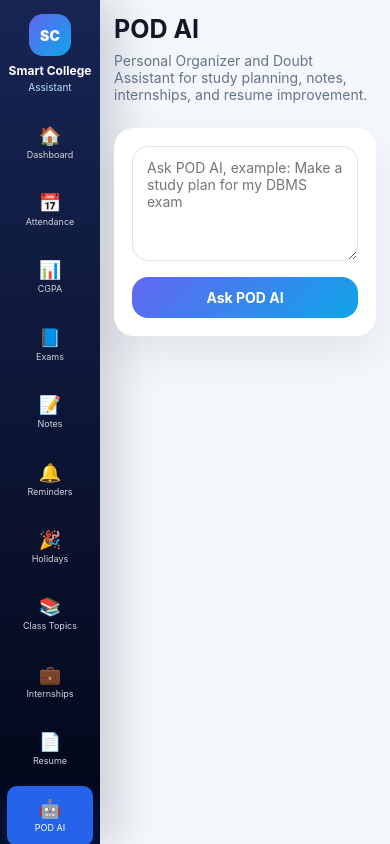
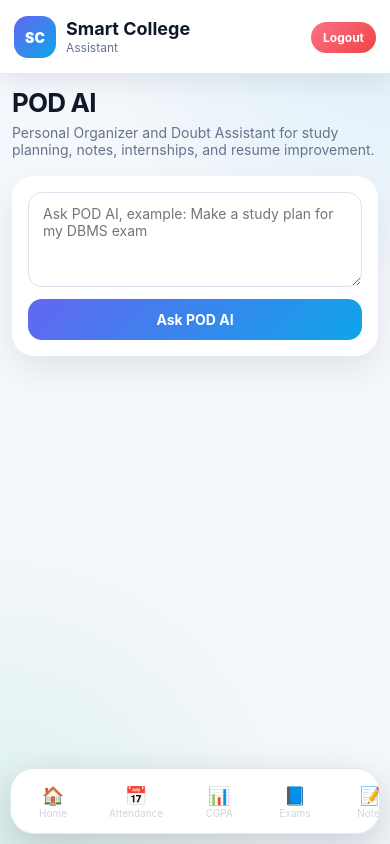
Before and after one commit to AHirranya/Student-Assistant, a React (Vite) app in the folder client/: page /pod-ai in a window 390 px wide. Built offline with nearby package versions, Linux system fonts and the light colour scheme; no server answers; sample sign-in values are in the browser's storage.

Commit message:
Update mobile app CSS layout

```diff
--- a/client/src/App.css
+++ b/client/src/App.css
@@ -22,7 +22,9 @@ select {
   font-family: inherit;
 }
 
-/* AUTH */
+/* =========================
+   AUTH PAGES
+========================= */
 
 .auth-page {
   min-height: 100vh;
@@ -51,6 +53,7 @@ select {
 
 .auth-box h2 {
   margin: 0 0 24px;
+  color: #111827;
 }
 
 .auth-box input {
@@ -59,6 +62,11 @@ select {
 
 .auth-box button {
   width: 100%;
+  margin-top: 8px;
+}
+
+.auth-box p {
+  margin-top: 18px;
 }
 
 .auth-box a {
@@ -66,7 +74,9 @@ select {
   font-weight: 800;
 }
 
-/* LAYOUT */
+/* =========================
+   DESKTOP LAYOUT
+========================= */
 
 .app-layout {
   min-height: 100vh;
@@ -106,10 +116,15 @@ select {
   color: white;
 }
 
+.brand-text {
+  flex: 1;
+}
+
 .sidebar h2 {
   margin: 0;
   font-size: 25px;
   line-height: 1.1;
+  color: white;
 }
 
 .sidebar p {
@@ -149,6 +164,10 @@ select {
   font-size: 20px;
 }
 
+.nav-label {
+  line-height: 1.2;
+}
+
 .logout-btn {
   width: 100%;
   margin-top: 24px;
@@ -165,6 +184,10 @@ select {
   gap: 8px;
 }
 
+.mobile-logout {
+  display: none;
+}
+
 .main-content {
   margin-left: 285px;
   width: calc(100% - 285px);
@@ -172,22 +195,35 @@ select {
   padding: 38px;
 }
 
-/* GENERAL */
+/* =========================
+   GENERAL TEXT
+========================= */
 
 h1 {
   font-size: 38px;
   margin: 0 0 8px;
   color: #111827;
+  letter-spacing: -0.8px;
 }
 
 h2 {
   margin-top: 0;
+  color: #111827;
+}
+
+h3 {
+  color: #111827;
 }
 
 .sub-text {
   color: #64748b;
   font-size: 18px;
+  margin-bottom: 24px;
 }
+
+/* =========================
+   INPUTS / BUTTONS / CARDS
+========================= */
 
 input,
 textarea,
@@ -198,11 +234,20 @@ select {
   border-radius: 16px;
   font-size: 16px;
   outline: none;
+  background: white;
+  color: #111827;
 }
 
 textarea {
   min-height: 115px;
   resize: vertical;
+}
+
+input:focus,
+textarea:focus,
+select:focus {
+  border-color: #6366f1;
+  box-shadow: 0 0 0 4px rgba(99, 102, 241, 0.12);
 }
 
 button {
@@ -214,6 +259,10 @@ button {
   font-size: 16px;
   font-weight: 700;
   cursor: pointer;
+}
+
+button:hover {
+  opacity: 0.95;
 }
 
 .form-card,
@@ -231,6 +280,7 @@ button {
   display: grid;
   grid-template-columns: 1fr 1fr;
   gap: 16px;
+  max-width: 930px;
 }
 
 .form-card textarea,
@@ -239,13 +289,38 @@ button {
   grid-column: 1 / -1;
 }
 
-/* DASHBOARD */
+.cards-grid {
+  display: grid;
+  grid-template-columns: repeat(auto-fit, minmax(260px, 1fr));
+  gap: 24px;
+  margin-bottom: 30px;
+}
+
+.card h1 {
+  color: #4f46e5;
+  font-size: 36px;
+}
+
+.card h3 {
+  margin-top: 0;
+  margin-bottom: 10px;
+}
+
+.card a {
+  color: #4f46e5;
+  font-weight: 800;
+}
+
+/* =========================
+   DASHBOARD
+========================= */
 
 .dashboard-page {
   max-width: 1180px;
 }
 
-.dashboard-top {
+.dashboard-top,
+.dashboard-header {
   display: flex;
   justify-content: space-between;
   align-items: flex-start;
@@ -407,7 +482,9 @@ button {
   color: #64748b;
 }
 
-/* NOTIFICATION */
+/* =========================
+   NOTIFICATIONS
+========================= */
 
 .notification-wrapper {
   position: relative;
@@ -462,7 +539,9 @@ button {
   margin-bottom: 10px;
 }
 
-/* ATTENDANCE STATUS COLORS */
+/* =========================
+   ATTENDANCE STATUS COLORS
+========================= */
 
 .danger-critical {
   background: linear-gradient(135deg, #fff1f2, #ffe4e6);
@@ -500,11 +579,14 @@ button {
   color: #15803d;
 }
 
-/* TABLE */
+/* =========================
+   TABLES
+========================= */
 
 table {
   width: 100%;
   border-collapse: collapse;
+  background: white;
 }
 
 th,
@@ -516,9 +598,12 @@ td {
 
 th {
   background: #eef2ff;
+  color: #334155;
 }
 
-/* STATUS */
+/* =========================
+   STATUS / UTILITY
+========================= */
 
 .error {
   background: #ffe4e6;
@@ -538,8 +623,37 @@ th {
   text-align: center;
 }
 
+.badge {
+  display: inline-block;
+  padding: 7px 12px;
+  border-radius: 999px;
+  font-size: 14px;
+  font-weight: 800;
+}
+
+.safe {
+  background: #dcfce7;
+  color: #166534;
+}
+
+.danger {
+  background: #ffe4e6;
+  color: #9f1239;
+}
+
+.warning {
+  background: #fef3c7;
+  color: #92400e;
+}
+
 .delete {
   background: linear-gradient(135deg, #fb7185, #ef4444);
+}
+
+.small-btn {
+  padding: 9px 14px;
+  margin-right: 8px;
+  font-size: 14px;
 }
 
 .ai-response {
@@ -560,167 +674,327 @@ th {
   width: auto;
 }
 
-/* PHONE APP DISPLAY */
+.search-box {
+  max-width: 430px;
+  margin-bottom: 24px;
+}
+
+/* =========================
+   SCROLLBAR
+========================= */
+
+.sidebar::-webkit-scrollbar,
+.notification-box::-webkit-scrollbar,
+.main-content::-webkit-scrollbar {
+  width: 7px;
+}
+
+.sidebar::-webkit-scrollbar-thumb,
+.notification-box::-webkit-scrollbar-thumb,
+.main-content::-webkit-scrollbar-thumb {
+  background: rgba(148, 163, 184, 0.45);
+  border-radius: 999px;
+}
+
+/* =========================
+   PHONE APP STYLE
+   Top header + full content + bottom nav
+========================= */
 
 @media (max-width: 768px) {
   html,
   body {
     width: 100%;
-    height: 100%;
-    overflow: hidden;
+    min-height: 100%;
+    overflow-x: hidden;
+    background: #f4f7fb;
   }
 
   #root {
     width: 100%;
-    height: 100vh;
-    overflow: hidden;
+    min-height: 100vh;
   }
 
   .app-layout {
+    display: block;
     width: 100%;
-    height: 100vh;
-    overflow: hidden;
+    min-height: 100vh;
+    background: #f4f7fb;
   }
 
+  /* TOP HEADER */
   .sidebar {
-    width: 112px;
-    height: 100vh;
-    min-height: 100vh;
-    padding: 15px 8px;
-    overflow-y: auto;
+    position: fixed;
+    top: 0;
+    left: 0;
+    width: 100%;
+    min-height: auto;
+    height: 74px;
+    padding: 10px 14px;
+    z-index: 1000;
+    background: rgba(255, 255, 255, 0.96);
+    color: #0f172a;
+    box-shadow: 0 8px 26px rgba(15, 23, 42, 0.08);
+    border-bottom: 1px solid #e5e7eb;
+    overflow: visible;
   }
 
   .brand-box {
-    flex-direction: column;
-    gap: 8px;
-    text-align: center;
-    margin-bottom: 20px;
+    display: flex;
+    align-items: center;
+    gap: 10px;
+    margin: 0;
+    height: 54px;
   }
 
   .brand-logo {
     width: 42px;
     height: 42px;
     border-radius: 14px;
+    background: linear-gradient(135deg, #6366f1, #0ea5e9);
+    color: white;
+    display: flex;
+    align-items: center;
+    justify-content: center;
+    font-weight: 900;
     font-size: 14px;
+    flex-shrink: 0;
+  }
+
+  .brand-text {
+    flex: 1;
   }
 
   .sidebar h2 {
-    font-size: 14px;
-    line-height: 1.15;
+    font-size: 18px;
+    line-height: 1.1;
+    color: #0f172a;
+    margin: 0;
   }
 
   .sidebar p {
-    font-size: 10px;
+    font-size: 12px;
+    color: #64748b;
+    margin: 2px 0 0;
   }
 
+  .mobile-logout {
+    display: block;
+    width: auto;
+    padding: 8px 12px;
+    font-size: 12px;
+    border-radius: 999px;
+    background: linear-gradient(135deg, #fb7185, #ef4444);
+    color: white;
+    box-shadow: none;
+  }
+
+  .logout-btn {
+    display: none;
+  }
+
+  /* BOTTOM NAV */
   .sidebar nav {
+    position: fixed;
+    left: 10px;
+    right: 10px;
+    bottom: 10px;
+    height: 66px;
+    background: rgba(255, 255, 255, 0.98);
+    border: 1px solid #e5e7eb;
+    border-radius: 24px;
+    box-shadow: 0 14px 40px rgba(15, 23, 42, 0.18);
+    display: flex;
+    flex-direction: row;
     gap: 8px;
+    padding: 8px;
+    overflow-x: auto;
+    overflow-y: hidden;
+    z-index: 1000;
+  }
+
+  .sidebar nav::-webkit-scrollbar {
+    display: none;
   }
 
   .nav-link {
+    min-width: 72px;
+    height: 50px;
+    padding: 6px 8px;
+    border-radius: 18px;
+    color: #64748b;
+    background: transparent;
+    display: flex;
     flex-direction: column;
-    gap: 4px;
+    align-items: center;
+    justify-content: center;
+    gap: 3px;
     font-size: 10px;
-    padding: 10px 5px;
     text-align: center;
-    border-radius: 15px;
+    flex-shrink: 0;
+  }
+
+  .nav-link:hover {
+    transform: none;
+    background: #f1f5f9;
+  }
+
+  .nav-link.active {
+    background: linear-gradient(135deg, #6366f1, #0ea5e9);
+    color: white;
+    box-shadow: 0 8px 18px rgba(37, 99, 235, 0.28);
   }
 
   .nav-icon {
-    font-size: 20px;
+    font-size: 18px;
+    line-height: 1;
   }
 
   .nav-label {
-    line-height: 1.15;
+    font-size: 10px;
+    line-height: 1;
+    white-space: nowrap;
   }
 
-  .logout-btn {
-    font-size: 10px;
-    padding: 10px 5px;
-    flex-direction: column;
-    gap: 3px;
-  }
-
+  /* CONTENT FULL WIDTH */
   .main-content {
-    position: fixed;
-    top: 0;
-    left: 112px;
-    width: calc(100% - 112px);
-    height: 100vh;
     margin-left: 0;
-    padding: 18px;
-    overflow-y: auto;
+    width: 100%;
+    min-height: 100vh;
+    padding: 92px 14px 92px;
+    background:
+      radial-gradient(circle at top right, rgba(14, 165, 233, 0.1), transparent 32%),
+      radial-gradient(circle at bottom left, rgba(16, 185, 129, 0.1), transparent 32%),
+      #f4f7fb;
     overflow-x: hidden;
   }
 
   h1 {
-    font-size: 25px;
+    font-size: 28px;
+    line-height: 1.15;
+    margin-bottom: 6px;
   }
 
   h2 {
-    font-size: 20px;
+    font-size: 21px;
+  }
+
+  h3 {
+    font-size: 16px;
   }
 
   .sub-text {
     font-size: 14px;
+    margin-bottom: 18px;
   }
 
-  .dashboard-top {
+  .dashboard-top,
+  .dashboard-header {
+    display: flex;
+    justify-content: space-between;
     align-items: flex-start;
+    gap: 12px;
+    margin-bottom: 20px;
+  }
+
+  .notification-btn {
+    width: 44px;
+    height: 44px;
+    font-size: 20px;
+    border-radius: 50%;
+    background: white;
+    color: #111827;
+    box-shadow: 0 10px 24px rgba(15, 23, 42, 0.12);
+  }
+
+  .notification-box {
+    position: absolute;
+    top: 54px;
+    right: 0;
+    width: 270px;
+    max-height: 360px;
+    background: white;
+    border-radius: 20px;
+    padding: 16px;
+    box-shadow: 0 18px 44px rgba(15, 23, 42, 0.2);
+    z-index: 1200;
   }
 
   .dashboard-card-grid {
-    grid-template-columns: 1fr 1fr;
+    display: grid;
+    grid-template-columns: 1fr;
     gap: 14px;
+    margin-bottom: 20px;
+  }
+
+  .dashboard-stat-card,
+  .attendance-status-panel,
+  .dashboard-list-card,
+  .form-card,
+  .section-card,
+  .table-card,
+  .card {
+    width: 100%;
+    padding: 18px;
+    border-radius: 22px;
+    margin-bottom: 16px;
+    background: white;
+    box-shadow: 0 14px 34px rgba(15, 23, 42, 0.08);
   }
 
   .dashboard-stat-card {
-    padding: 16px;
-    border-radius: 20px;
+    min-height: 145px;
   }
 
   .stat-icon {
     width: 48px;
     height: 48px;
+    border-radius: 16px;
     font-size: 22px;
-    margin-bottom: 14px;
+    margin-bottom: 12px;
   }
 
   .dashboard-stat-card h2 {
-    font-size: 28px;
+    font-size: 32px;
+    margin: 0 0 4px;
   }
 
   .dashboard-stat-card p {
-    font-size: 14px;
+    font-size: 15px;
+    margin: 0 0 4px;
   }
 
   .dashboard-stat-card span {
     font-size: 13px;
   }
 
-  .attendance-status-panel,
-  .dashboard-list-card,
-  .form-card,
-  .section-card,
-  .table-card,
-  .card {
-    padding: 18px;
-    border-radius: 20px;
-    margin-bottom: 18px;
+  .list-card-header {
+    margin-bottom: 12px;
   }
 
   .exam-row,
   .reminder-row {
     gap: 12px;
+    padding: 13px 0;
   }
 
   .date-box {
     width: 54px;
     height: 54px;
+    border-radius: 16px;
+  }
+
+  .date-box strong {
+    font-size: 20px;
+  }
+
+  .date-box span {
+    font-size: 11px;
   }
 
   .row-content h3 {
     font-size: 15px;
+    margin-bottom: 3px;
   }
 
   .row-content p {
@@ -728,7 +1002,16 @@ th {
   }
 
   .form-card {
+    display: grid;
     grid-template-columns: 1fr;
+    gap: 12px;
+    max-width: 100%;
+  }
+
+  .form-card textarea,
+  .form-card button,
+  .form-card .full-width {
+    grid-column: 1;
   }
 
   input,
@@ -737,54 +1020,64 @@ th {
   button {
     font-size: 14px;
     padding: 12px 14px;
+    border-radius: 14px;
   }
 
-  .notification-btn {
-    width: 44px;
-    height: 44px;
-    font-size: 20px;
-  }
-
-  .notification-box {
-    width: 250px;
-    right: 0;
+  textarea {
+    min-height: 95px;
   }
 
   table {
     font-size: 13px;
+    display: block;
+    overflow-x: auto;
+    white-space: nowrap;
   }
 
   th,
   td {
     padding: 10px;
   }
+
+  .auth-page {
+    min-height: 100vh;
+    padding: 18px;
+  }
+
+  .auth-box {
+    padding: 28px;
+    border-radius: 24px;
+  }
+
+  .auth-box h1 {
+    font-size: 26px;
+  }
+
+  .auth-box h2 {
+    font-size: 20px;
+  }
 }
 
 @media (max-width: 420px) {
-  .sidebar {
-    width: 100px;
-    padding: 14px 7px;
+  .main-content {
+    padding: 88px 12px 90px;
   }
 
-  .main-content {
-    left: 100px;
-    width: calc(100% - 100px);
-    padding: 14px;
-  }
-
-  .dashboard-card-grid {
-    grid-template-columns: 1fr;
+  .dashboard-stat-card,
+  .attendance-status-panel,
+  .dashboard-list-card,
+  .form-card,
+  .section-card,
+  .table-card,
+  .card {
+    padding: 16px;
   }
 
   .nav-link {
-    font-size: 9px;
+    min-width: 68px;
   }
 
-  .nav-icon {
-    font-size: 18px;
-  }
-
-  .sidebar h2 {
-    font-size: 12px;
+  h1 {
+    font-size: 26px;
   }
 }
--- a/client/src/components/Sidebar.jsx
+++ b/client/src/components/Sidebar.jsx
@@ -10,66 +10,18 @@ function Sidebar() {
   };
 
   const menuItems = [
-    {
-      path: "/",
-      icon: "🏠",
-      label: "Dashboard",
-    },
-    {
-      path: "/attendance",
-      icon: "📅",
-      label: "Attendance",
-    },
-    {
-      path: "/cgpa",
-      icon: "📊",
-      label: "CGPA",
-    },
-    {
-      path: "/exams",
-      icon: "📘",
-      label: "Exams",
-    },
-    {
-      path: "/notes",
-      icon: "📝",
-      label: "Notes",
-    },
-    {
-      path: "/reminders",
-      icon: "🔔",
-      label: "Reminders",
-    },
-    {
-      path: "/holidays",
-      icon: "🎉",
-      label: "Holidays",
-    },
-    {
-      path: "/class-topics",
-      icon: "📚",
-      label: "Class Topics",
-    },
-    {
-      path: "/internships",
-      icon: "💼",
-      label: "Internships",
-    },
-    {
-      path: "/resume",
-      icon: "📄",
-      label: "Resume",
-    },
-    {
-      path: "/pod-ai",
-      icon: "🤖",
-      label: "POD AI",
-    },
-    {
-      path: "/profile",
-      icon: "👤",
-      label: "Profile",
-    },
+    { path: "/", icon: "🏠", label: "Home" },
+    { path: "/attendance", icon: "📅", label: "Attendance" },
+    { path: "/cgpa", icon: "📊", label: "CGPA" },
+    { path: "/exams", icon: "📘", label: "Exams" },
+    { path: "/notes", icon: "📝", label: "Notes" },
+    { path: "/reminders", icon: "🔔", label: "Alerts" },
+    { path: "/holidays", icon: "🎉", label: "Holidays" },
+    { path: "/class-topics", icon: "📚", label: "Topics" },
+    { path: "/internships", icon: "💼", label: "Jobs" },
+    { path: "/resume", icon: "📄", label: "Resume" },
+    { path: "/pod-ai", icon: "🤖", label: "AI" },
+    { path: "/profile", icon: "👤", label: "Profile" },
   ];
 
   return (
@@ -77,10 +29,14 @@ function Sidebar() {
       <div className="brand-box">
         <div className="brand-logo">SC</div>
 
-        <div>
+        <div className="brand-text">
           <h2>Smart College</h2>
           <p>Assistant</p>
         </div>
+
+        <button className="mobile-logout" onClick={logout}>
+          Logout
+        </button>
       </div>
 
       <nav>
```
